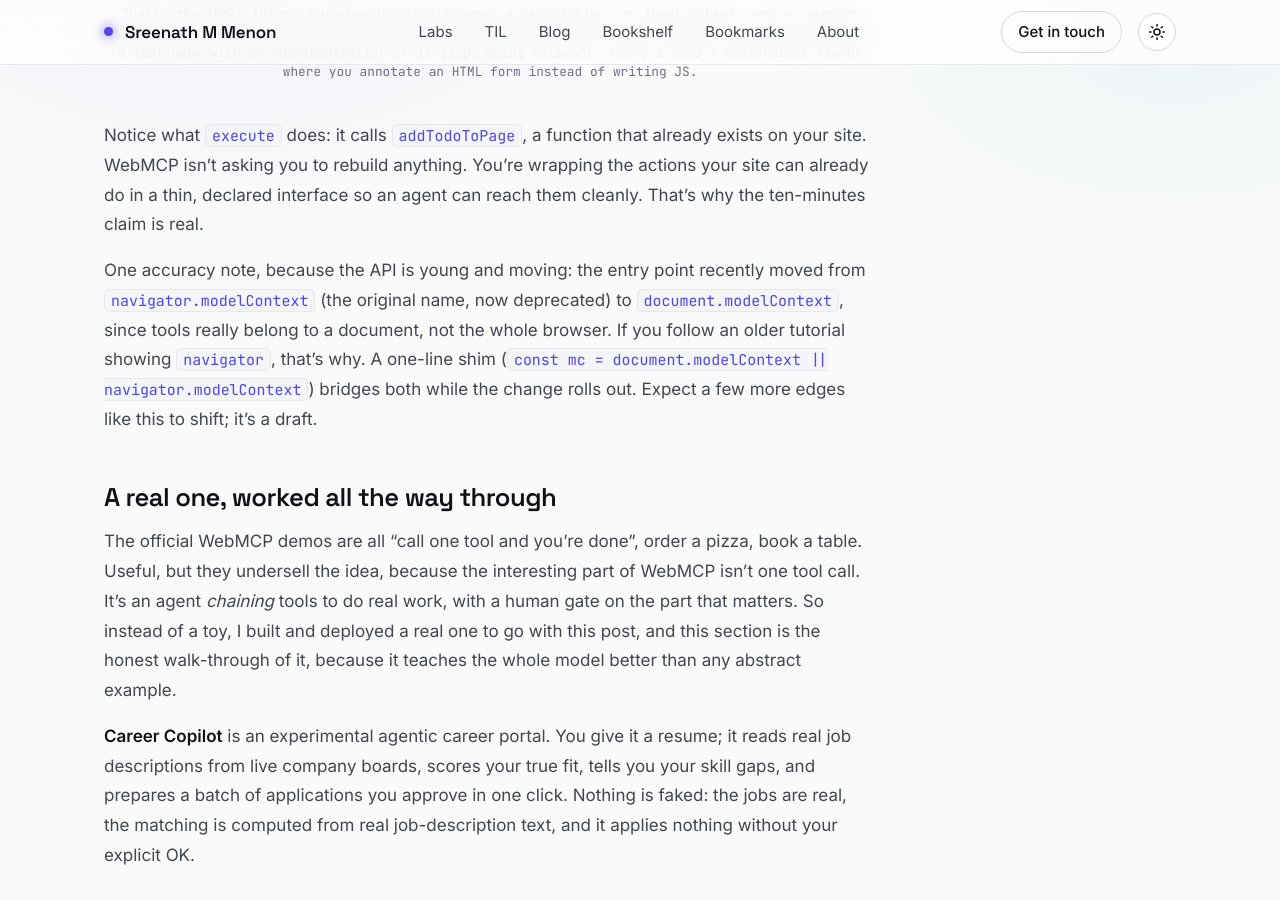
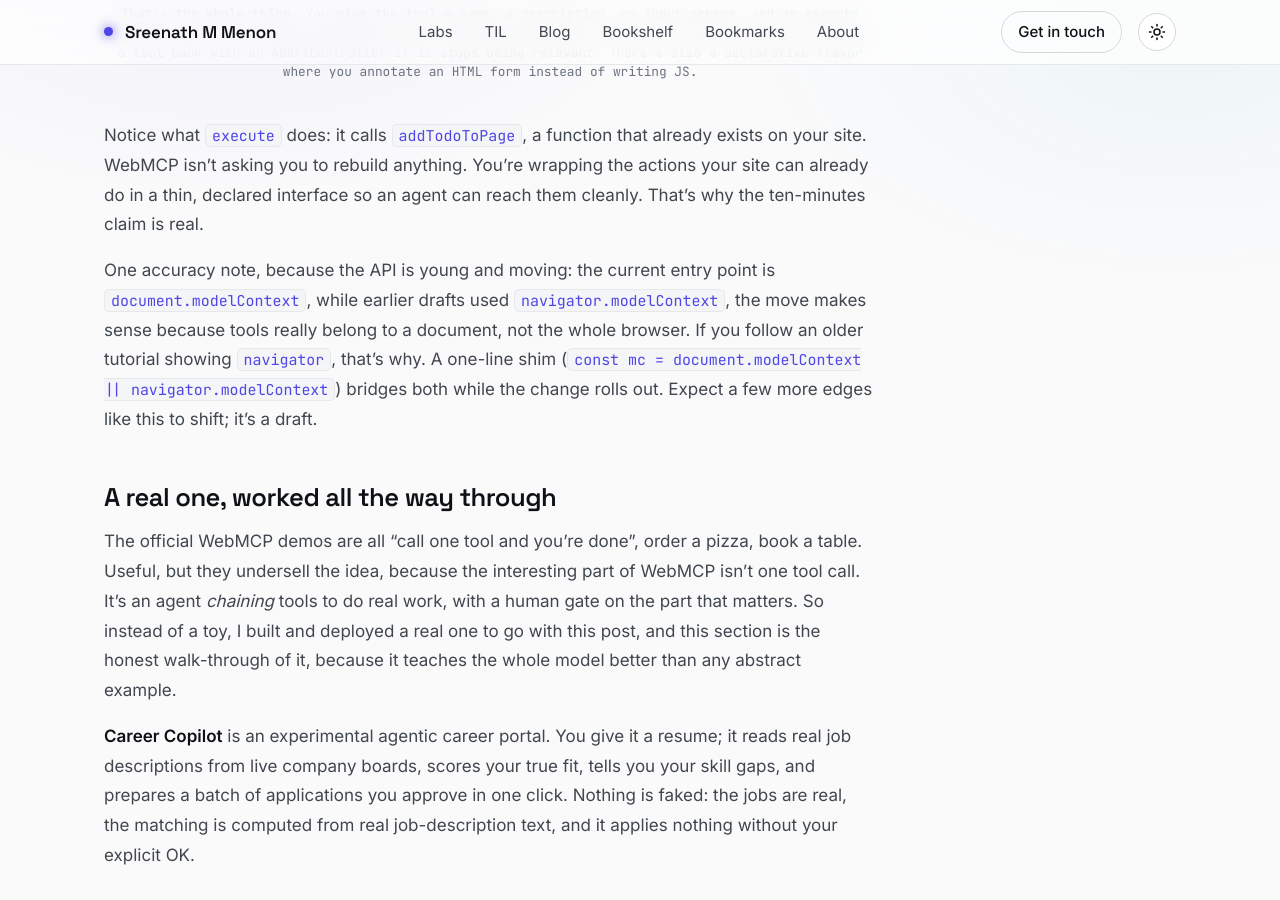
Before and after one commit to sreenathmmenon/sreenathmmenon.github.io, a Jekyll site: the page built from _blog/2026-08-04-webmcp-teaching-websites-to-talk-to-ai-agents.md, in a window 1280 px wide and 900 px high, scrolled down 3934 px. Built offline with Jekyll 4.4.1, drawn with Linux system fonts in a browser that asks for light colours; some of the changed text lies outside the part shown.

Commit message:
WebMCP post: two accuracy refinements after fact-checking against the spec
Reword the navigator->document.modelContext note to not claim the old
name is officially 'deprecated' (docs don't use that word; earlier
drafts simply used navigator). Reword the trust-model bullet: the gate
is the 'tools' Permissions Policy defaulting to self (same-origin), not
an origin-isolated-documents requirement. Both match the W3C draft.

```diff
--- a/_blog/2026-08-04-webmcp-teaching-websites-to-talk-to-ai-agents.md
+++ b/_blog/2026-08-04-webmcp-teaching-websites-to-talk-to-ai-agents.md
@@ -259,7 +259,7 @@ This is the part that makes people want to try it. Registering a tool is one cal
 
 Notice what `execute` does: it calls `addTodoToPage`, a function that already exists on your site. WebMCP isn't asking you to rebuild anything. You're wrapping the actions your site can already do in a thin, declared interface so an agent can reach them cleanly. That's why the ten-minutes claim is real.
 
-One accuracy note, because the API is young and moving: the entry point recently moved from `navigator.modelContext` (the original name, now deprecated) to `document.modelContext`, since tools really belong to a document, not the whole browser. If you follow an older tutorial showing `navigator`, that's why. A one-line shim (`const mc = document.modelContext || navigator.modelContext`) bridges both while the change rolls out. Expect a few more edges like this to shift; it's a draft.
+One accuracy note, because the API is young and moving: the current entry point is `document.modelContext`, while earlier drafts used `navigator.modelContext`, the move makes sense because tools really belong to a document, not the whole browser. If you follow an older tutorial showing `navigator`, that's why. A one-line shim (`const mc = document.modelContext || navigator.modelContext`) bridges both while the change rolls out. Expect a few more edges like this to shift; it's a draft.
 
 ## A real one, worked all the way through
 
@@ -386,7 +386,7 @@ The full source is a single self-contained HTML file, and I wrote up the deeper
 The obvious worry: if a page can hand tools to an agent, can a malicious page trick the agent into doing something awful? The design takes this seriously, and it's worth knowing the guards.
 
 - **It runs visibly, in the tab.** No headless, background execution. A browsing context has to be open, so actions happen where the user can see them.
-- **Origin-isolated only.** Tools can only be registered in origin-isolated documents, and it's gated by a `tools` Permissions Policy that defaults to `self`, so a random cross-origin iframe can't quietly register tools.
+- **Same-origin only.** Tool registration is gated by a `tools` Permissions Policy that defaults to `self`, so a random cross-origin iframe can't quietly register tools unless the top page explicitly allows it.
 - **Sensitive actions can demand a human.** For things like making a purchase, a tool can require an explicit user confirmation dialog before it proceeds. Human-in-the-loop is built into the pattern, not bolted on.
 - **Untrusted content is flagged.** Tools carry annotation hints like `readOnlyHint` and `untrustedContentHint`, so the agent can treat a tool that returns third-party content with appropriate suspicion, which matters given everything we know about [prompt injection](/blog/2026-08-02-llm-security-prompt-injection-and-the-cost-of-defending/).
 
```
